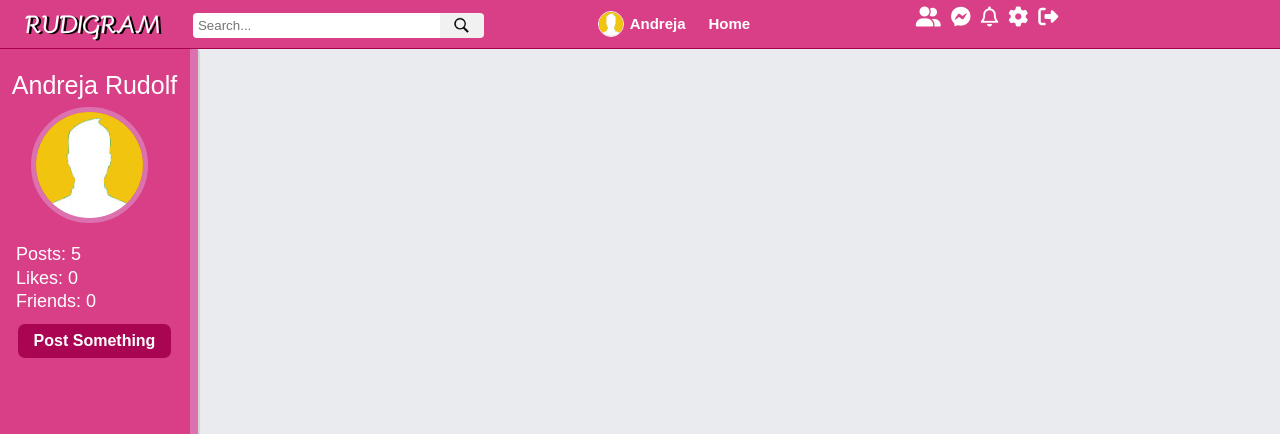
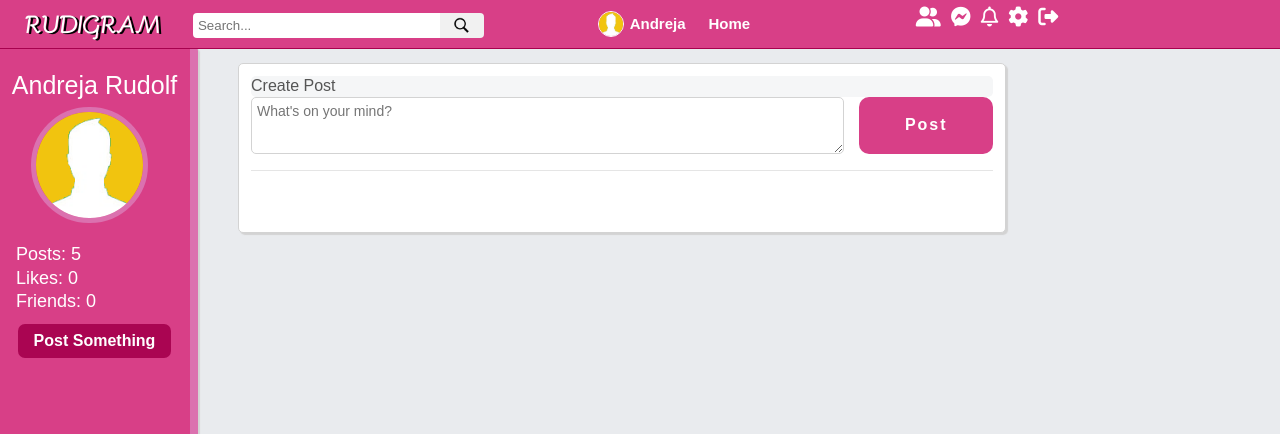
Before and after one commit to andrejarudolf23/rudigram, a PHP site: page /andreja_rudolf in a window 1280 px wide. Shown: the top 434 px of the page. Run offline with PHP 8.4, Linux system fonts and the light colour scheme; a user stored in the database is signed in; data comes from the database, SQL or seed files in the repository; some libraries are stand-ins or nearby versions.

Commit message:
Adding profileNewsfeedContainer

```diff
--- a/assets/css/style.css
+++ b/assets/css/style.css
@@ -429,7 +429,8 @@ hr {
    cursor: pointer;
 }
 
-img#loadingGif {
+img#loadingGif,
+img#profileLoadingGif {
    display: none;
    margin: 0 auto;
 }
@@ -511,6 +512,51 @@ img#loadingGif {
    font-size: 18px;
 }
 
+.profileNewsfeedContainer {
+   float: left;
+   width: 60%;
+   min-width: 675px;
+   margin: 15px 0 0 20px;
+   min-height: 170px;
+}
+
+.profileNewsfeedContainer .statusFormHeader {
+   width: 100%;
+   background: #f5f6f7;
+   border-radius: 5px;
+}
+
+.profileNewsfeedContainer #profileStatusForm {
+   width: 100%;
+   display: flex;
+}
+
+.profileNewsfeedContainer #profileStatusForm textarea {
+   width: 80%;
+   height: 57px;
+   padding: 5px;
+   font-family: inherit;
+   outline: none;
+   border: 1px solid #D3D3D3;
+   border-radius: 5px;
+   font-size: 14px;
+}
+
+.profileNewsfeedContainer #profileStatusForm .profilePostBtn {
+   width: 18%;
+   border: none;
+   color: #fff;
+   background: #d83f87;
+   padding: 0.5rem 2rem;
+   border-radius: 10px;
+   font-size: 1rem;
+   font-weight: bold;
+   letter-spacing: 2px;
+   margin-left: 15px;
+   cursor: pointer;
+   transition: 0.2s all ease;
+}
+
 /* Requests Page */
 .requestMain {
    display: block;
--- a/includes/profileNewsfeed.php
+++ b/includes/profileNewsfeed.php
@@ -0,0 +1,26 @@
+<?php
+   function createPlaceholder($userLoggedIn, $profUsername, $profUser) {
+      if($userLoggedIn == $profUsername) {
+         return "What's on your mind?";
+      }
+
+      $profUserFirstName = $profUser->getFirstName();
+      return "Write something to $profUserFirstName?";
+   }
+?>
+<div class="profileNewsfeedContainer column">
+   <div class="statusFormContainer">
+      <div class="statusFormHeader">
+         <span>Create Post</span>
+      </div>
+      <form id="profileStatusForm" action="profile.php?profile_username=<?php echo $profUsername; ?>" method="POST">
+         <textarea name="profilePostInput" id="profilePostInput" placeholder="<?php echo createPlaceholder($userLoggedIn, $profUsername, $profUser) ?>" required=""></textarea>
+         <input type="submit" class="profilePostBtn" name="profilePostBtn" value="Post">
+      </form>
+      <hr>
+   </div>
+   <div class="profileNewsfeedPostsContainer">
+
+   </div>
+   <img src='assets/images/icons/loading.gif' id='profileLoadingGif'>
+</div>
--- a/profile.php
+++ b/profile.php
@@ -11,9 +11,11 @@
    if(isset($_GET['profile_username'])) {
       $profUsername = $_GET['profile_username'];
       $profUser = new User($con, $profUsername);
+      echo "<script>profUsername='$profUsername'</script>";
    }
 ?>
 <div class="container">
    <?php include 'includes/profilePageLeftBar.php'; ?>
+   <?php include 'includes/profileNewsfeed.php'; ?>
 
 </div>
```
